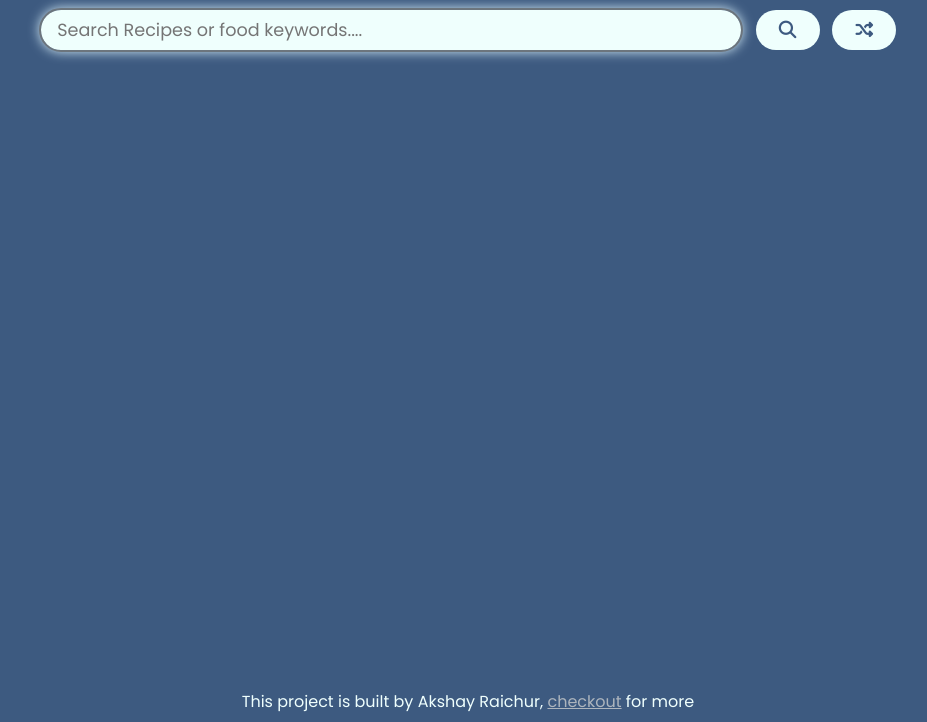
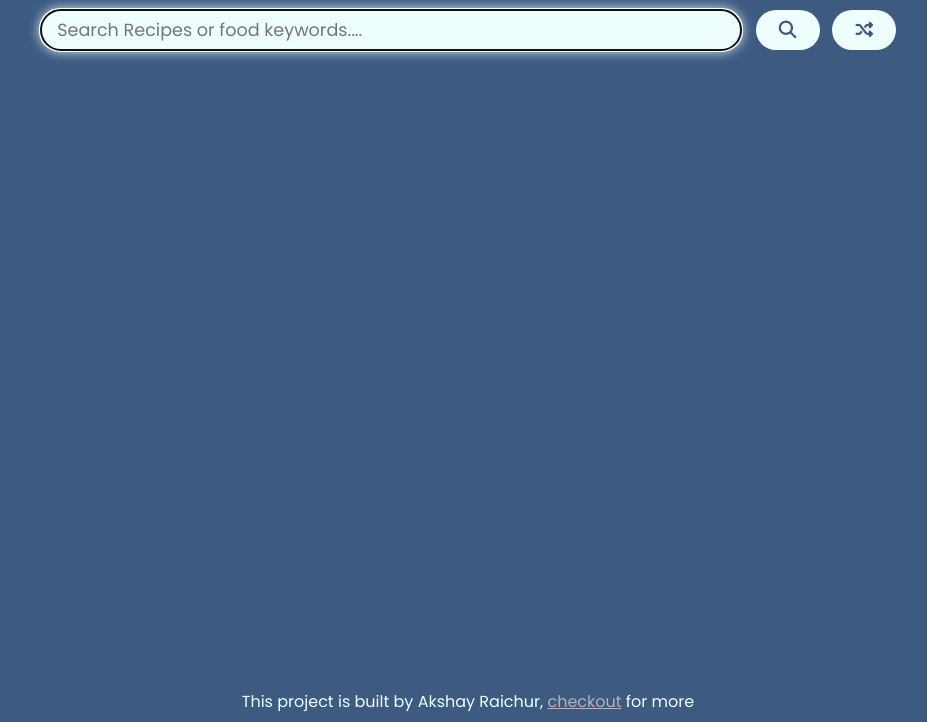
Before and after one commit to akshayraichur/food-recipes-js, a plain HTML site: page index.html in a window 1280 px wide. Shown: the part 78-800 px from the top of the page, without its empty margins (172-1099 px from the left). Drawn offline with Linux system fonts and the light colour scheme.

Commit message:
fix: remove search-input outline style

```diff
--- a/styles/index.css
+++ b/styles/index.css
@@ -52,10 +52,6 @@ main {
   transition: all 0.3s ease;
   background-color: var(--bg-color);
   color: var(--primary-color);
-}
-
-.search-input:focus {
-  outline: var(--seconndary-color) solid 2px;
 }
 
 .submit-btn,
```
